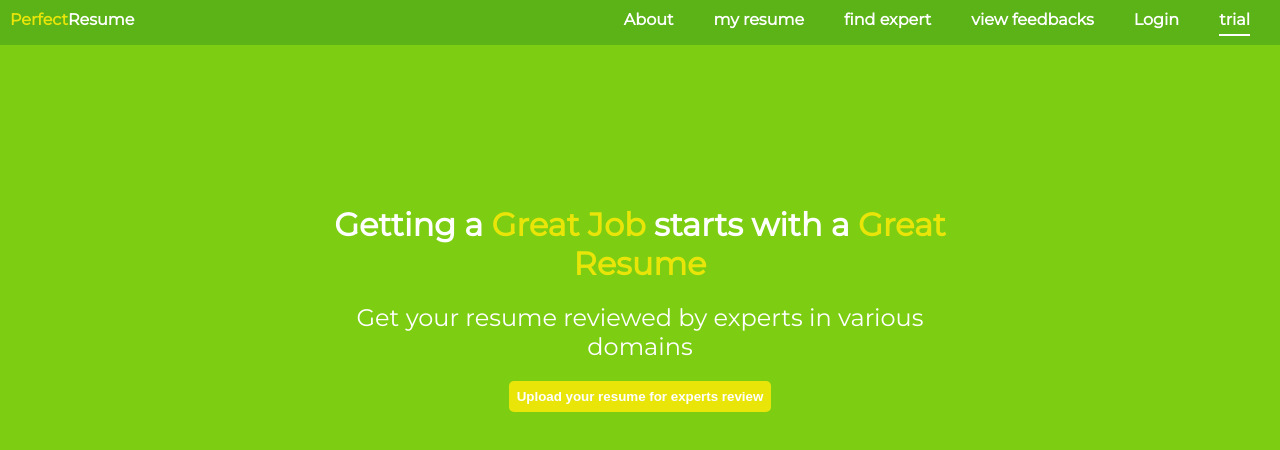
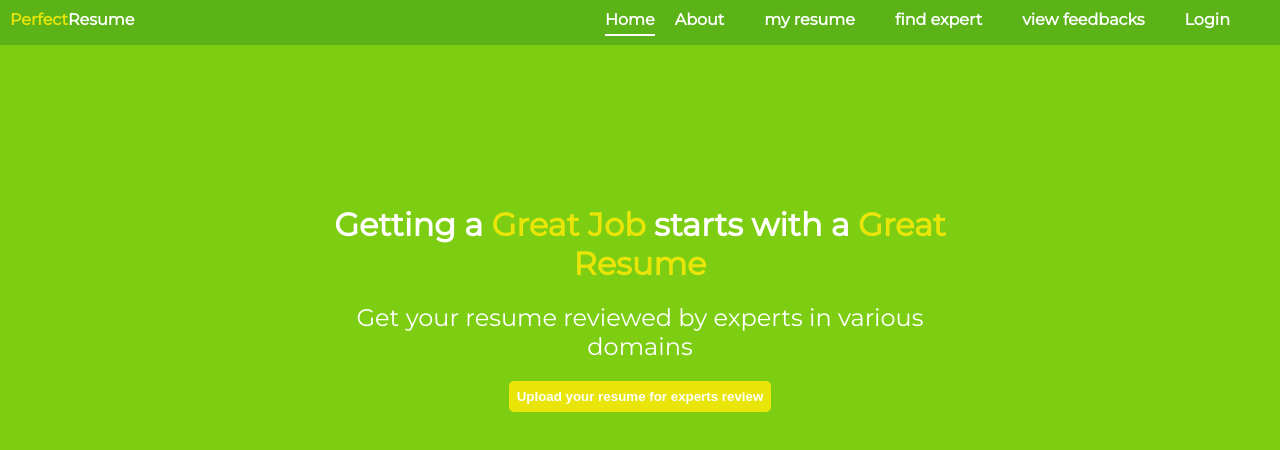
Before and after one commit to rohan2734/resume-review-and-feedback, a React (Create React App) app in the folder frontend/: page / in a window 1280 px wide. Shown: the top 450 px of the page. Built offline with nearby package versions, Linux system fonts and the light colour scheme.

Commit message:
completed navbar

```diff
--- a/frontend/src/Components/Navbar.js
+++ b/frontend/src/Components/Navbar.js
@@ -12,6 +12,15 @@ const Navbar =() => {
                     <li className={styles.menu__item}><span className={styles.name__item}>Perfect</span>Resume</li>
                 </div>
                 <div className={styles.menu__items}>
+                <li className={styles.menu__item}>
+                        <NavLink to='/'
+                         className={ ({isActive}) => (isActive ? `${styles.active} ` : styles.menu__item) }
+
+                        >
+                             Home
+                        </NavLink>
+
+                    </li>
                     <li className={styles.menu__item}>
                     <NavLink to='/about'
                          className={ ({isActive}) => (isActive ? `${styles.active} ` : styles.menu__item) }
@@ -49,15 +58,7 @@ const Navbar =() => {
                         Login
                         </NavLink>
                         </li>
-                    <li className={styles.menu__item}>
-                        <NavLink to='/'
-                         className={ ({isActive}) => (isActive ? `${styles.active} ` : styles.menu__item) }
 
-                        >
-                             trial
-                        </NavLink>
-
-                    </li>
                 </div>
             </ul>
         </nav>
```
